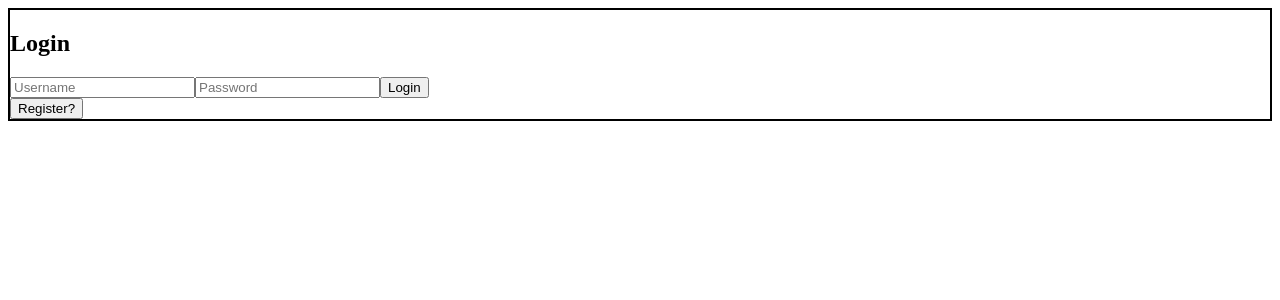
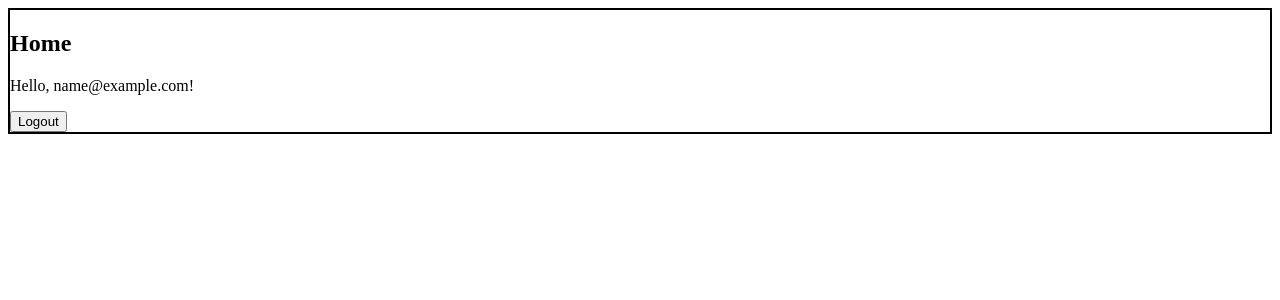
Before and after one commit to SArunD/GT-StudyLink, a React (Vite) app in the folder my-app/: page / in a window 1280 px wide. Before the commit this address led to /login. Shown: the top 300 px of the page. Built offline with nearby package versions, Linux system fonts and the light colour scheme; no server answers; sample sign-in values are in the browser's storage.

Commit message:
Added User Presistence

```diff
--- a/my-app/src/App.jsx
+++ b/my-app/src/App.jsx
@@ -1,5 +1,6 @@
 import { Route, Routes } from "react-router"
 
+import { AuthProvider } from "./utils/AuthContext"
 import Home from "./pages/Home"
 import Login from "./pages/Login"
 import ProtectedRoutes from "./utils/ProtectedRoutes"
@@ -8,6 +9,7 @@ import Register from "./pages/Register"
 
 function App() {
   return (
+    <AuthProvider>
       <Routes>
         <Route path="/login" element={<Login />} />
         <Route path="/register" element={<Register />} />
@@ -15,6 +17,7 @@ function App() {
           <Route path="/" element={<Home />} />
         </Route>
       </Routes>
+    </AuthProvider>
   )
 }
 
--- a/my-app/src/pages/Home.jsx
+++ b/my-app/src/pages/Home.jsx
@@ -1,27 +1,32 @@
-import React, { useEffect, useState } from 'react'
+import React, { useContext, useEffect, useState } from 'react'
 import { collection, getDocs } from 'firebase/firestore'
 
+import { AuthContext } from "../utils/AuthContext"
 import { db } from "../lib/firebaseConfig"
 import { terminal } from 'virtual:terminal'
 
 function Home() {
   const [items, setItems] = useState([])
+  const { user, setUser } = useContext(AuthContext)
 
-  // useEffect(() => {
-  //   async function getToken() {
-  //     const testRef = collection(db, "testing")
-  //     const testSnap = await getDocs(testRef)
+  console.log(user)
 
-  //     testSnap.forEach((doc) => {
-  //       console.log(doc.data())
-  //     })
-  //   }
-
-  //   getToken()
-  // }, [])
+  const handleLogout = () => {
+    const proceed = confirm("You are about to Logout, do you want to proceed?")
+    if (proceed) {
+      setUser(null)
+      localStorage.removeItem("user")
+      console.log("Logged Out User")
+    }
+  }
 
   return (
-    <div>Home</div>
+    <div style={{ border: "2px solid black" }}>
+      <h2>Home</h2>
+
+      <p>Hello, {user.email}!</p>
+      <button onClick={handleLogout}>Logout</button>
+    </div>
   )
 }
 
--- a/my-app/src/pages/Login.jsx
+++ b/my-app/src/pages/Login.jsx
@@ -1,29 +1,38 @@
-import React from 'react'
+import React, { useContext } from 'react'
+
+import { AuthContext } from '../utils/AuthContext'
+import { auth } from "../lib/firebaseConfig"
+import { signInWithEmailAndPassword } from "firebase/auth"
 import { useNavigate } from 'react-router'
 
 function Login() {
   const navigate = useNavigate()
+  const { setUser } = useContext(AuthContext)
 
-  const handleNavigate = () => {
-    navigate("/register")
-  }
-
-  const handleSubmit = (e) => {
-    console.log(e.get("username"))
-    console.log(e.get("password"))
+  const signIn = async (e) => {
+    await signInWithEmailAndPassword(auth, e.get("email"), e.get("password"))
+    .then((userCredentials) => {
+      const user = userCredentials.user
+      setUser(user)
+      console.log("Logged In With: ", e.get("email"))
+      navigate("/")
+    })
+    .catch((err) => {
+      alert(err)
+    })
   }
 
   return (
     <div style={{ border: "2px solid black" }}>
       <h2>Login</h2>
 
-      <form action={handleSubmit}>
-        <input name='username' placeholder='Username' />
+      <form action={signIn}>
+        <input name='email' placeholder='Email' />
         <input name='password' placeholder='Password' type='password' />
         <button type="submit">Login</button>
       </form>
 
-      <button onClick={handleNavigate}>Register?</button>
+      <button onClick={() => navigate("/register")}>Register?</button>
     </div>
   )
 }
--- a/my-app/src/pages/Register.jsx
+++ b/my-app/src/pages/Register.jsx
@@ -1,31 +1,48 @@
-import React from 'react'
+import React, { useContext } from 'react'
+import { addDoc, collection } from "firebase/firestore"
+import { auth, db } from "../lib/firebaseConfig"
+
+import { AuthContext } from "../utils/AuthContext"
+import { createUserWithEmailAndPassword } from "firebase/auth"
 import { useNavigate } from 'react-router'
 
 function Register() {
   const navigate = useNavigate()
+  const { setUser } = useContext(AuthContext)
 
-  const handleNavigate = () => {
-    navigate("/login")
+  const addUser = async (e) => {
+    await addDoc(collection(db, "users"), {
+      name: e.get("name"),
+      email: e.get("email")
+    })
   }
 
-  const handleSubmit = (e) => {
-    console.log(e.get("username"))
-    console.log(e.get("password"))
+  const signUp = async (e) => {
+    await createUserWithEmailAndPassword(auth, e.get("email"), e.get("password"))
+    .then((userCredentials) => {
+      const user = userCredentials.user
+      addUser(e)
+      setUser(user)
+      console.log("Signed Up With: ", user.email)
+      navigate("/")
+    })
+    .catch((err) => {
+      alert(err)
+    })
   }
 
   return (
     <div style={{ border: "2px solid black" }}>
       <h2>Register</h2>
 
-      <form action={handleSubmit}>
-        <input name='gtid' placeholder='GI ID' />
+      <form action={signUp}>
         <input name='name' placeholder='Name' />
-        <input name='username' placeholder='Username' />
+        <input name='email' placeholder='Email' />
         <input name='password' placeholder='Password' type='password' />
         <button type="submit">Register</button>
       </form>
 
-      <button onClick={handleNavigate}>Login?</button>
+      <button onClick={() => navigate("/login")}>Login?</button>
     </div>
   )
 }
--- /dev/null
+++ b/my-app/src/utils/AuthContext.jsx
@@ -0,0 +1,27 @@
+import { createContext, useEffect, useState } from "react"
+
+export const AuthContext = createContext()
+
+export const AuthProvider = ({ children }) => {
+    const [user, setUser] = useState(() => {
+        const storedUser = localStorage.getItem("user")
+        return storedUser ? JSON.parse(storedUser) : null
+    })
+
+    // Checks if user is logged or not
+    useEffect(() => {
+        if (user) {
+            localStorage.setItem("user", JSON.stringify(user))
+            console.log("Getting Existing User")
+        } else {
+            localStorage.removeItem("user")
+            console.log("Removing User")
+        }
+    }, [user])
+
+    return (
+        <AuthContext.Provider value={{ user, setUser }}>
+            {children}
+        </AuthContext.Provider>
+    )
+}
--- a/my-app/src/utils/ProtectedRoutes.jsx
+++ b/my-app/src/utils/ProtectedRoutes.jsx
@@ -1,8 +1,13 @@
 import { Navigate, Outlet } from "react-router"
 
+import { AuthContext } from "./AuthContext"
+import { useContext } from "react"
+
 const ProtectedRoutes = () => {
-    const user = null
-    return user ? <Outlet /> : <Navigate to="/login" />
+    const { user } = useContext(AuthContext)
+    const storedUser = localStorage.getItem("user")
+
+    return (user || storedUser) ? <Outlet /> : <Navigate to="/login" />
 }
 
 export default ProtectedRoutes
```
Lines whose indentation alone changed are shown as unchanged.
